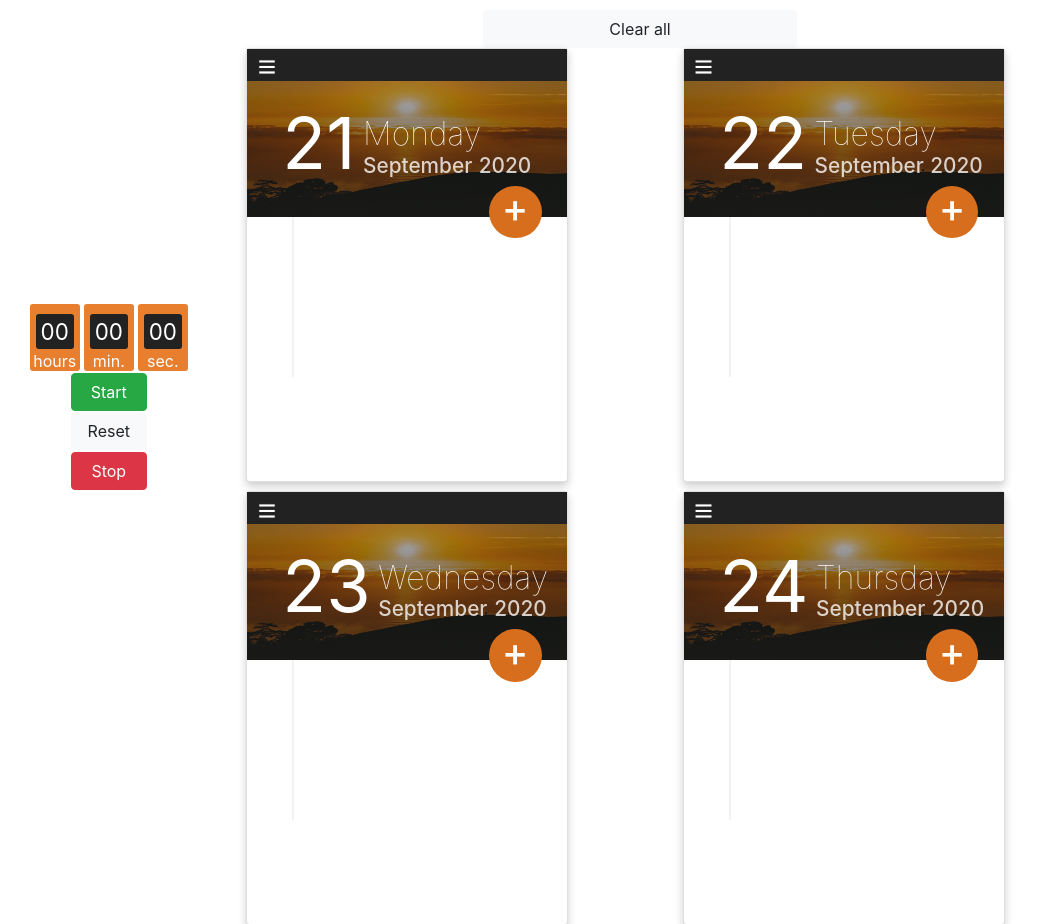
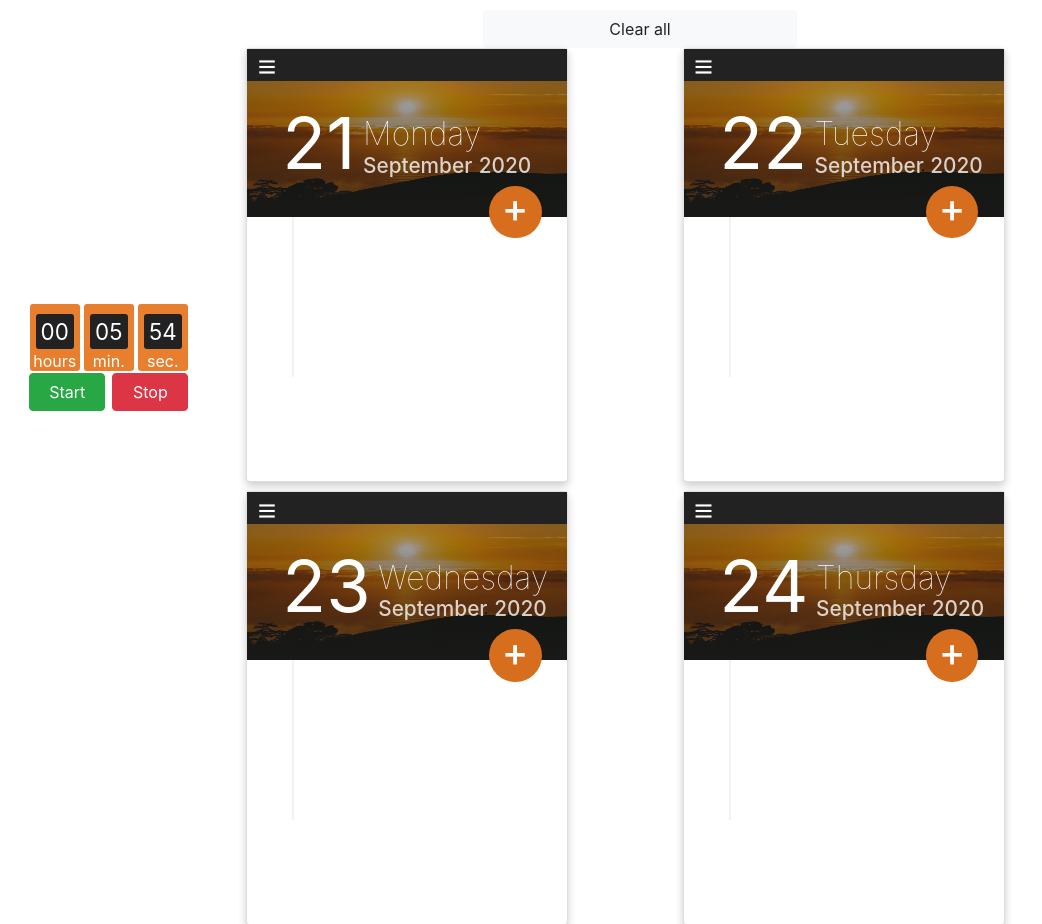
Before and after one commit to YohannesDK/WeekDo, a Flask app: page / in a window 1280 px wide. Shown: the top 924 px of the page, without its empty margins (0-1042 px from the left). Run offline with Flask 2, Linux system fonts and the light colour scheme; data that the repository does not hold is empty; some libraries are stand-ins or nearby versions.

Commit message:
timer almost finished

```diff
--- a/flaskr/static/css/index.css
+++ b/flaskr/static/css/index.css
@@ -54,6 +54,13 @@ body{
 .btn{
   width: 30%;
   margin-top: 1%;
+}
+
+.timer-btn-container{
+  width:100%;
+  display:flex;
+  justify-content: space-around;
+
 }
 .btncountainer{
     width: 100%;
--- a/flaskr/static/js/components/main.js
+++ b/flaskr/static/js/components/main.js
@@ -5,7 +5,12 @@ let main = {
             password: undefined,
             last_time_entered: undefined,
             last_action: undefined,
-            time_called: false
+            time_called: false,
+            timer: undefined,
+            hourspan: undefined,
+            minspan: undefined,
+            secspan: undefined,
+            timeinterval: undefined,
         }
 
     },
@@ -30,9 +35,18 @@ let main = {
                   </div>
                 </div>
 
-                <button type="button" class="btn btn-success">Start</button>
-                <button type="button" class="btn btn-light">Reset</button>
-                <button type="button" class="btn btn-danger">Stop</button>
+               <div class="settimer">
+
+               </div>
+               <div class="timer-btn-container">
+                  <button type="button" class="btn btn-success"
+                  @click="startclock(q)"
+                  >Start</button>
+                  <button type="button" class="btn btn-danger"
+                  @click="stopclock()"
+                  >Stop</button>
+                </div>
+
             </div>
 
             <div class="btncountainer">
@@ -207,7 +221,54 @@ let main = {
             .catch(function(err) {
                 console.info(err + " url: " + url);
             });
+        },
+
+        getTimeRemaining: function(endtime){
+          const total = Date.parse(endtime) - Date.parse(new Date());
+          const minutes = Math.floor((total / 1000 / 60) % 60);
+          const hours = Math.floor((total / (1000 * 60 * 60)) % 24);
+          const secs = Math.floor((total / 1000) % 60);
+
+          return{
+            total,
+            secs,
+            minutes,
+            hours,
+          };
+        },
+        updateClock: function(endtime) {
+          const t = this.getTimeRemaining(endtime);
+          this.hourspan.innerHTML = ('0' + t.hours).slice(-2);
+          this.minspan.innerHTML = ('0' + t.minutes).slice(-2);
+          this.secspan.innerHTML = ('0' + t.secs).slice(-2);
+          if (t.total <= 0) {
+              if (this.timeinterval !== undefined) {
+                clearInterval(this.timeinterval);
+              }
+          }
+        },
+        initializeClock: function(){
+            this.timer = document.getElementsByClassName("timer-inner")[0];
+            this.hourspan = this.timer.querySelector('.hours');
+            this.minspan = this.timer.querySelector('.minutes');
+            this.secspan = this.timer.querySelector('.seconds');
+        },
+        startclock: function(endtime){
+            console.log(endtime);
+            console.log(this.timeinterval);
+            this.updateClock(endtime);
+            this.timeinterval = setInterval(this.updateClock, 1000, endtime);
+        },
+        stopclock: function(){
+            if (this.timeinterval !== undefined) {
+                clearInterval(this.timeinterval);
+            }
         }
+      },
+    mounted(){
+        this.q = new Date(Date.parse(new Date()) + 0.1 * 60 * 60 * 1000);
+        this.initializeClock()
+        this.startclock(this.q);
     },
     created: async function() {
         document.addEventListener('beforeunload', this.unload_handler)
```
